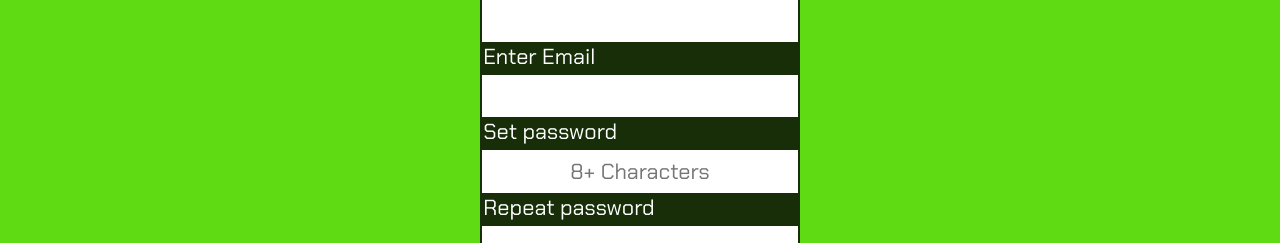
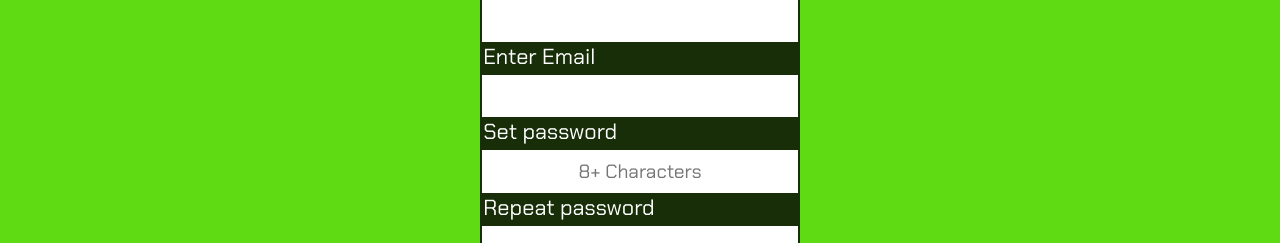
Before and after one commit to MokuaEnock/NxT-learn, a React (Create React App) app: page / in a window 1280 px wide. Shown: the part 1049-1292 px from the top of the page. Built offline with nearby package versions, Linux system fonts and the light colour scheme.

Commit message:
change font size of input fields

```diff
--- a/src/App.css
+++ b/src/App.css
@@ -678,7 +678,7 @@ input {
   width: 98%;
   height: 12%;
   border: thin solid #ffffff;
-  font-size: 1.7vw;
+  font-size: 1.5vw;
   text-align: center;
   color: #172E08;
 }
--- a/src/components/login/LoginForm.js
+++ b/src/components/login/LoginForm.js
@@ -5,13 +5,18 @@ function LoginForm() {
     <form id="loginform">
       <div>
         <label for="username">User Name</label>
-        <input type="text" id="username" />
+        <input type="text" id="username" required />
         <label for="email">Enter Email</label>
-        <input type="email" id="email" />
+        <input type="email" id="email" required />
         <label for="password1">Set password</label>
-        <input type="password" id="password1" placeholder="8+ Characters" />
+        <input
+          type="password"
+          id="password1"
+          placeholder="8+ Characters"
+          required
+        />
         <label for="password2">Repeat password</label>
-        <input type="password" id="password2" />
+        <input type="password" id="password2" required />
         <button>Create Account</button>
       </div>
     </form>
```
